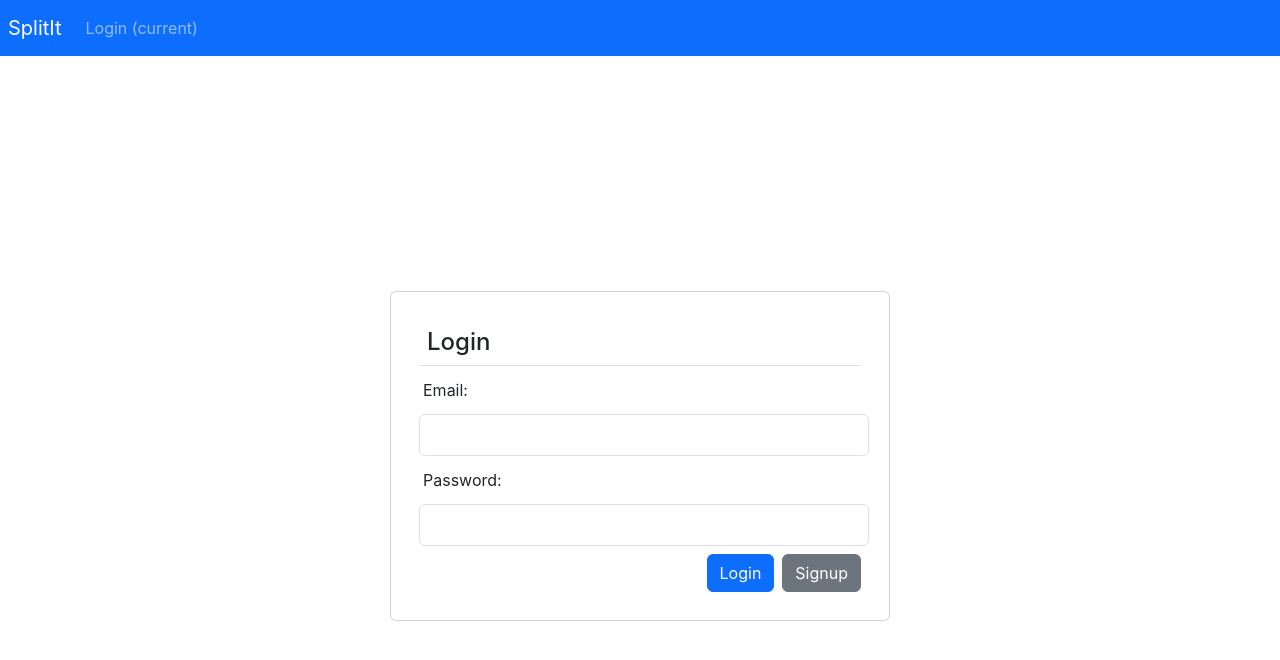
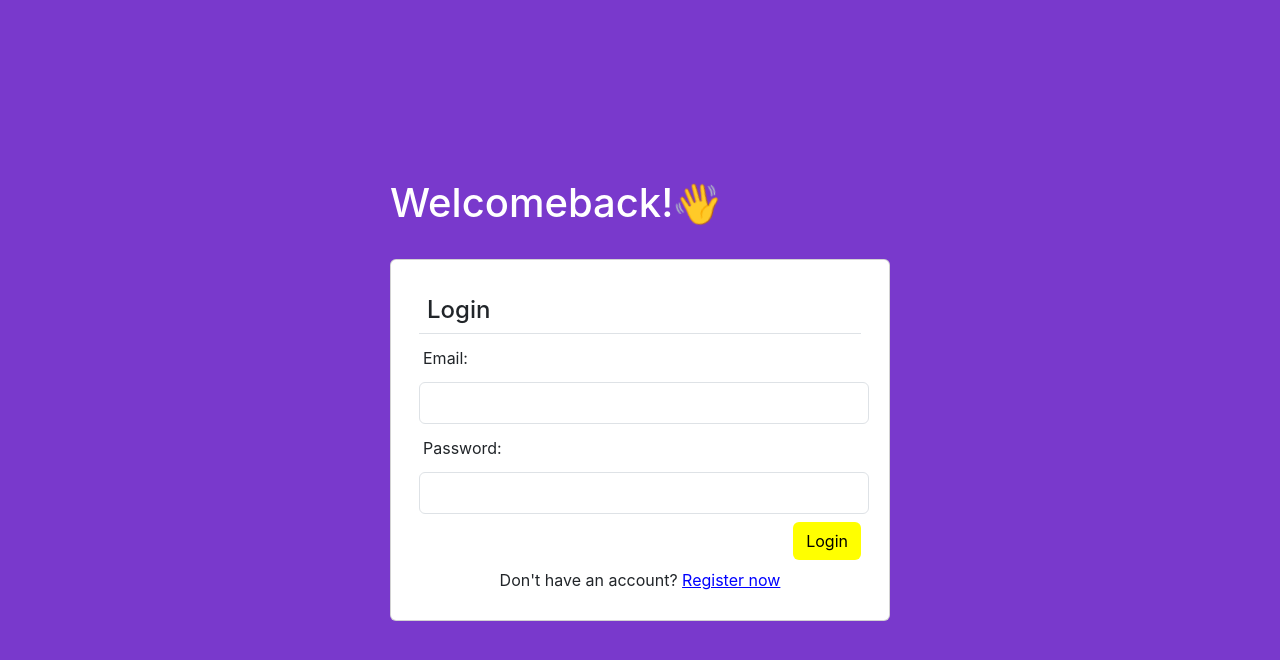
Before and after one commit to Abhicode1507/Splitwise-Front-End, a React (Create React App) app: page /login in a window 1280 px wide. Shown: the top 660 px of the page. Built offline with nearby package versions, Linux system fonts and the light colour scheme.

Commit message:
NEW::ABHINAV:LOGIN PAGE ADDED WITH AND CSS ADDED FOR SIGNUP LOGIN

```diff
--- a/src/App.jsx
+++ b/src/App.jsx
@@ -3,6 +3,8 @@ import { NavBar } from "./Navbar";
 import Login from "./Login";
 import Signup from "./Signup";
 import { BrowserRouter as Router, Routes, Route } from "react-router-dom";
+import './css/App.css';
+import { Home } from "./Home";
 
 export default class App extends Component {
   constructor(props) {
@@ -13,12 +15,16 @@ export default class App extends Component {
   render() {
     return (
       <Router>
-        <NavBar isLoggedIn={this.state.isLoggedIn} />
+        {/* <NavBar isLoggedIn={this.state.isLoggedIn} /> */}
         <div className="container-fluid">
           <Routes>
             <Route
               path="/login"
               element={<Login updateIsLoggedInStatus={this.updateIsLoggedInStatus} />}
+            />
+            <Route
+              path="/home"
+              element={<Home />}
             />
             <Route
               path="/signup"
--- /dev/null
+++ b/src/Home.jsx
@@ -0,0 +1,11 @@
+import React, { Component } from "react";
+
+export class Home extends Component{
+    render(){
+        return(
+            <div className="container">
+                Hello Home
+            </div>
+        )
+    }
+}
--- a/src/Login.jsx
+++ b/src/Login.jsx
@@ -1,5 +1,6 @@
 import React, { Component } from "react";
 import { useNavigate } from "react-router-dom";
+import "./css/Login.css";
 
 class Login extends Component {
   constructor(props) {
@@ -10,7 +11,15 @@ class Login extends Component {
   render() {
     return (
       <div className="container d-flex justify-content-center align-items-center vh-100">
-        <div className="card p-4" style={{width:'500px'}}>
+        <div>
+          <h1 style={{ color: "white" }}>
+            Welcomeback!
+            <span role="img" aria-label="Wave" className="wave-emoji" style={{ animationDuration: "2s" }}>
+              👋
+            </span>
+          </h1>
+          <br />
+          <div className="card p-4" style={{ width: '500px' }}>
             <h4 className="m-1 p-2 border-bottom">Login</h4>
 
             <form
@@ -47,14 +56,15 @@ class Login extends Component {
 
               <div className="text-end">
                 {this.state.message}
-              <button type="submit" className="btn btn-primary m-1">
+                <button type="submit" className="btn m-1 login-btn">
                   Login
                 </button>
-              <button type="button" className="btn btn-secondary m-1" onClick={this.onSignupClick}>
-                Signup
-              </button>
+                <p className="m-1 text-center">
+                  Don't have an account? <span className="register-link" onClick={this.onSignupClick}>Register now</span>
+                </p>
               </div>
             </form>
+          </div>
         </div>
       </div>
     );
@@ -73,14 +83,24 @@ class Login extends Component {
 
     console.log("onLoginClick", this.state);
 
-    var response = await fetch(
-      `http://localhost:5000/users?email=${this.state.email}&password=${this.state.password}`,
-      { method: "GET" }
+    try {
+      const response = await fetch(
+        `http://localhost:8000/api/v1/users/login`,
+        {
+          method: "POST",
+          headers: {
+            "Content-Type": "application/json"
+          },
+          body: JSON.stringify({
+            email: this.state.email,
+            password: this.state.password
+          })
+        }
       );
 
-    var body = await response.json();
+      const body = await response.json();
       console.log(body);
-    if (body.length > 0) {
+      if (body.success) {
         // success
         this.setState({
           message: <span className="text-success">Successfully Logged-in</span>,
@@ -88,12 +108,17 @@ class Login extends Component {
         // call updateIsLoggedInStatus of parent component to update the status as true
         this.props.updateIsLoggedInStatus(true);
 
-      // navigate to dashboard
+        // Redirect to Home component
+        this.props.navigate("/home");
       } else {
         // error
         this.setState({
-        message: <span className="text-danger">Invalid Login, please try again</span>,
+          message: <span className="text-danger">{body.message}</span>,
         });
+      }
+    } catch (error) {
+      console.error("Error:", error);
+      // handle error
     }
   };
 
--- a/src/Navbar.jsx
+++ b/src/Navbar.jsx
@@ -23,7 +23,7 @@ export class NavBar extends Component {
 
           <div className="collapse navbar-collapse" id="navbarSupportedContent">
             <ul className="navbar-nav mr-auto">
-              {this.props.isLoggedIn == false ? (
+              {this.props.isLoggedIn === false ? (
                 <li className="nav-item active">
                   <NavLink to="/" className="nav-link">
                     Login <span className="sr-only">(current)</span>
@@ -33,7 +33,7 @@ export class NavBar extends Component {
                 ""
               )}
 
-              {this.props.isLoggedIn == true ? (
+              {this.props.isLoggedIn === true ? (
                 <li>
                   <NavLink to="/users" className="nav-link">
                     Users <span className="sr-only">(current)</span>
@@ -43,7 +43,7 @@ export class NavBar extends Component {
                 ""
               )}
 
-              {this.props.isLoggedIn == true ? (
+              {this.props.isLoggedIn === true ? (
                 <li>
                   <NavLink to="/cart" className="nav-link">
                     Split Now <span className="sr-only">(current)</span>
--- a/src/Signup.jsx
+++ b/src/Signup.jsx
@@ -1,5 +1,6 @@
 import React, { Component } from "react";
 import 'bootstrap/dist/css/bootstrap.min.css';
+import "./css/Signup.css"
 
 export default class Signup extends Component {
   constructor(props) {
@@ -120,10 +121,6 @@ export default class Signup extends Component {
                   }
                   required
                 />
-                <label className="custom-file-label" htmlFor="avatar">
-                  Choose file
-                </label>
-                <div className="invalid-feedback">Please upload an avatar.</div>
               </div>
             </div>
 
@@ -140,16 +137,12 @@ export default class Signup extends Component {
                   }
                   required
                 />
-                <label className="custom-file-label" htmlFor="cover">
-                  Choose file
-                </label>
-                <div className="invalid-feedback">Please upload a cover image.</div>
               </div>
             </div>
 
             <div className="text-end">
               {this.state.message}
-              <button type="submit" className="btn btn-primary mt-3">
+              <button type="submit" className="btn signup-btn mt-3">
                 Sign Up
               </button>
             </div>
--- /dev/null
+++ b/src/css/App.css
@@ -0,0 +1,31 @@
+/* App.css */
+
+html, body, #root, .app-container {
+  height: 100%;
+  margin: 0;
+  padding: 0;
+  background-color: #7939cc; /* Set the default background color to purple */
+}
+
+.app-container {
+  display: flex;
+  justify-content: center;
+  align-items: center;
+  width: 100%;
+}
+
+.bg-dark-overlay {
+  background-color: rgba(0, 0, 0, 0.85); /* Dark background with opacity */
+  width: 100%;
+  height: 100%;
+  position: absolute;
+  top: 0;
+  left: 0;
+}
+
+.translucent-card {
+  background-color: rgba(255, 255, 255, 0.8); /* White background with opacity */
+  border-radius: 15px;
+  box-shadow: 0 4px 8px rgba(0, 0, 0, 0.2);
+  padding: 20px;
+}
--- /dev/null
+++ b/src/css/Login.css
@@ -0,0 +1,38 @@
+
+/* If "login-btn" class is unique, you can directly style it */
+.login-btn {
+  background-color: yellow !important;
+  color: black !important;
+}
+@keyframes shake {
+  0% {
+    transform: rotate(0deg);
+  }
+  25% {
+    transform: rotate(15deg);
+  }
+  50% {
+    transform: rotate(-15deg);
+  }
+  75% {
+    transform: rotate(15deg);
+  }
+  100% {
+    transform: rotate(0deg);
+  }
+}
+
+.wave-emoji {
+  display: inline-block;
+  animation: shake 2s infinite;
+}
+
+.register-link {
+  color: blue;
+  text-decoration: underline;
+  cursor: pointer; /* Add cursor pointer to indicate it's clickable */
+}
+
+.register-link:hover {
+  color: darkblue; /* Change color on hover for better visual feedback */
+}
--- /dev/null
+++ b/src/css/Signup.css
@@ -0,0 +1,4 @@
+.signup-btn {
+    background-color: yellow !important;
+    color: black !important;
+  }
```
Also changed, not shown: src/App.css (deleted, +0 -38 lines). Lines whose indentation alone changed are shown as unchanged.
